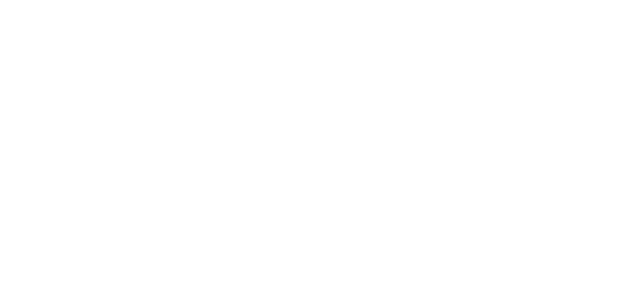
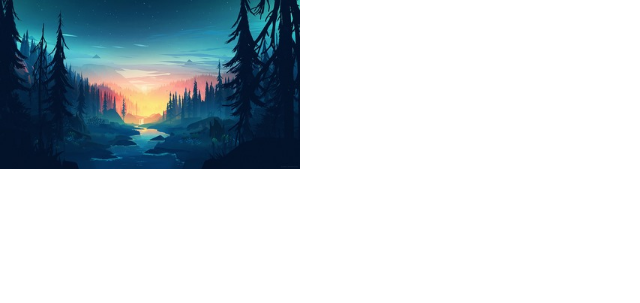
Before and after one commit to js-tasks-ru/htmlcss-20230411_gog3dgluhov, a website: page 06-lection4/03-srcset/index.html in a window 1280 px wide. Shown: the whole page, without its empty margins (0-640 px from the left). Drawn offline with Linux system fonts and the light colour scheme.

Commit message:
06-lection4-srcset

```diff
--- a/06-lection4/03-srcset/index.html
+++ b/06-lection4/03-srcset/index.html
@@ -2,9 +2,15 @@
 <html lang="ru">
   <head>
     <link rel="stylesheet" href="../../assets/css/main.css">
+    <link rel="stylesheet" href="../../assets/css/normalize.css">
     <link rel="stylesheet" href="./srcset.css">
   </head>
   <body>
-
+    <div class="container">
+      <img class="container__image" src="./public/forest_400.jpg" alt="image"
+        srcset="./public/forest_400.jpg 1px,
+                ./public/forest_768.jpg 2px
+        ">
+    </div>
   </body>
 </html>
--- a/06-lection4/03-srcset/srcset.css
+++ b/06-lection4/03-srcset/srcset.css
@@ -0,0 +1,9 @@
+.container {
+  width: 300px;
+  height: 300px;
+}
+
+.container__image {
+  width: 100%;
+  object-fit: cover;
+}
```
Lines whose indentation alone changed are shown as unchanged.
